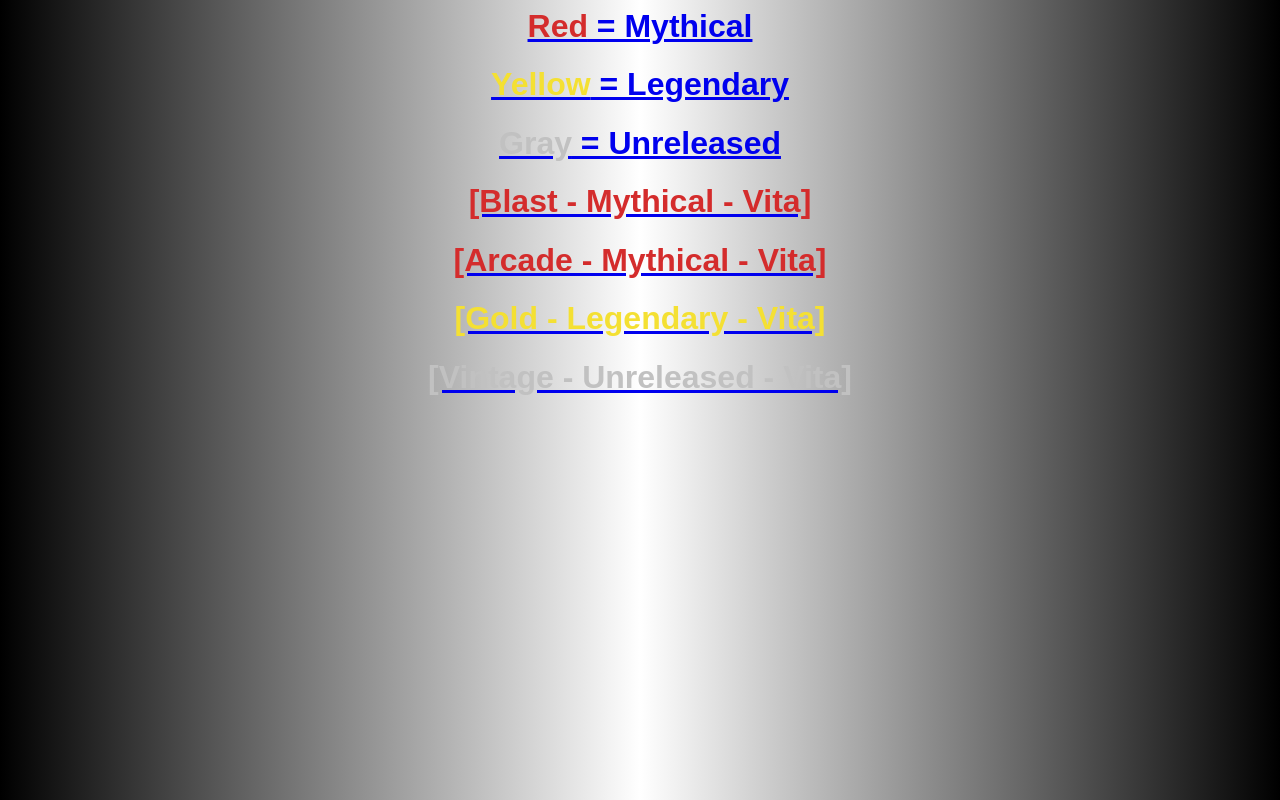
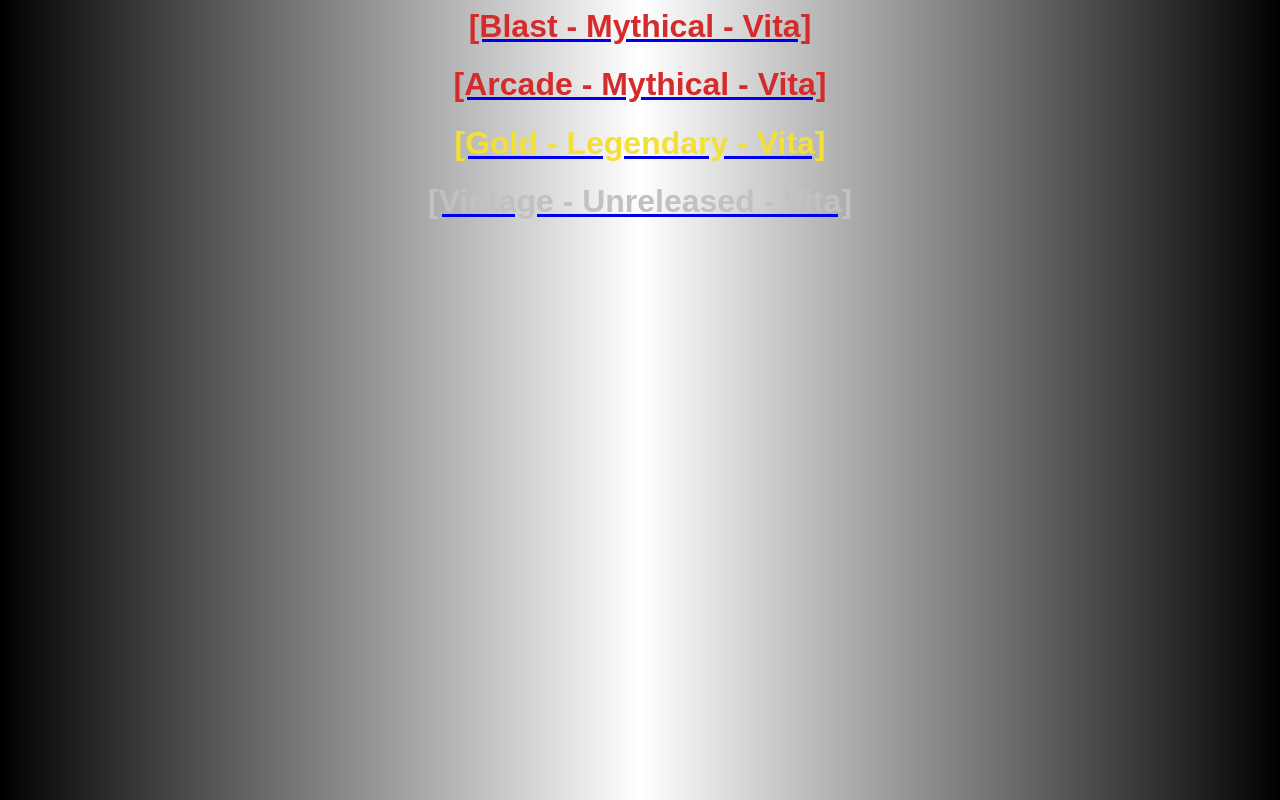
Before and after one commit to JuIcEPoopooumgood/items, a plain HTML site: page index.html in a window 1280 px wide. Drawn offline with Linux system fonts and the light colour scheme.

Commit message:
Update index.html

```diff
--- a/index.html
+++ b/index.html
@@ -1,4 +1,4 @@
-<a href="#Red"><p class="font-bold text-green-400"><h1><span style="color:#d42c2c">Red</span>  = Mythical </h1> </p></a> <a href="#Yellow"><p class="font-bold text-green-400"><h1><span style="color:#f4e033">Yellow</span>  = Legendary </h1> </p></a> <a href="#Gray"><p class="font-bold text-green-400"><h1><span style="color:#c1c1c1">Gray</span>  = Unreleased </h1> </p></a>
+
 <a href="https://juicepoopooumgood.github.io/items/Vita/Blast-Vita"><p class="font-bold text-green-400"><h1><span style="color:#d42c2c">[Blast - Mythical - Vita]</span> </h1> </p></a>
 <a href="https://juicepoopooumgood.github.io/items/Vita/Arcade"><p class="font-bold text-green-400"><h1><span style="color:#d42c2c">[Arcade - Mythical - Vita]</span> </h1> </p></a>
 <a href="https://juicepoopooumgood.github.io/items/Vita/Gold"><p class="font-bold text-green-400"><h1><span style="color:#f4e033">[Gold - Legendary - Vita]</span> </h1> </p></a>
```
